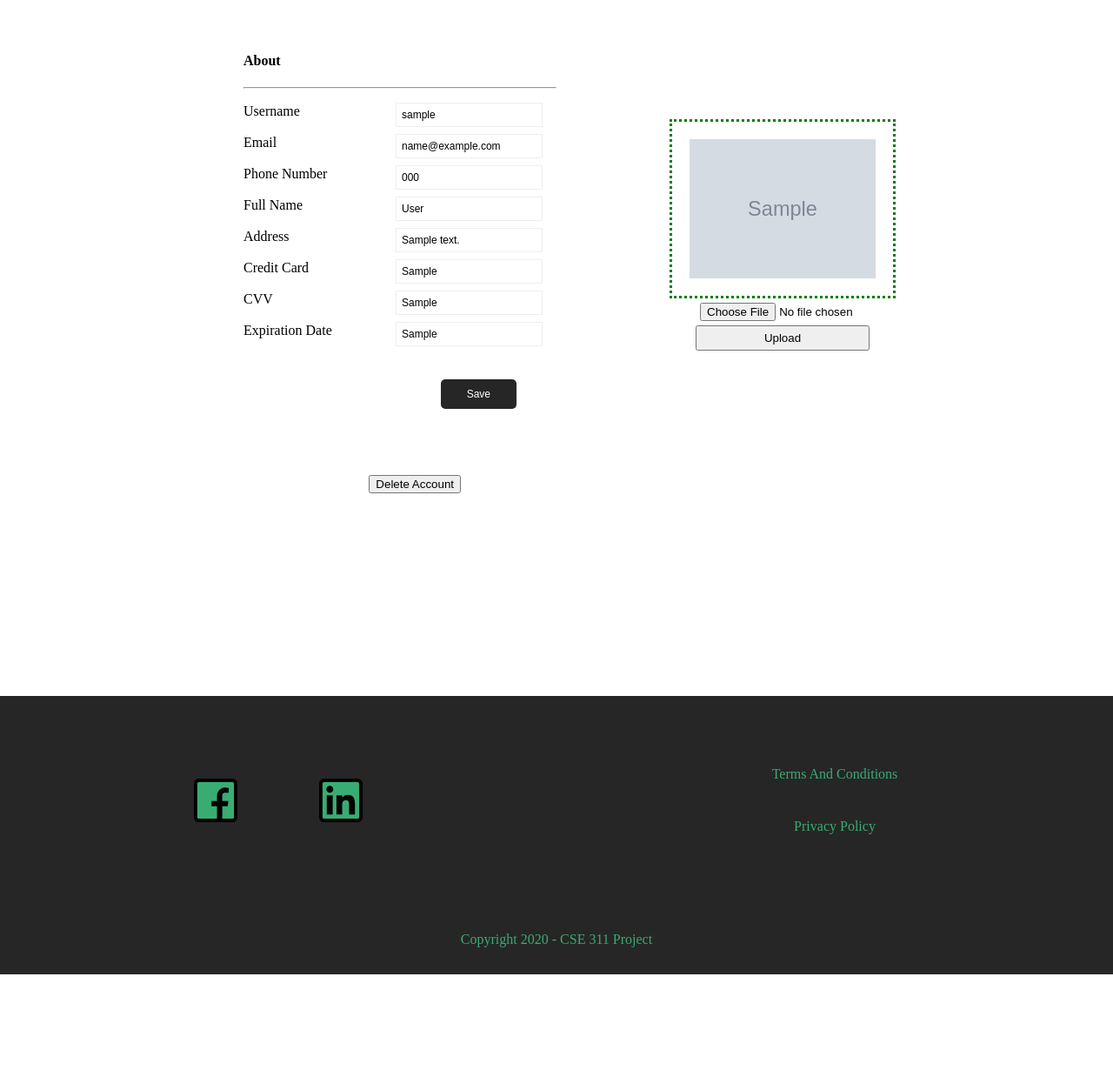
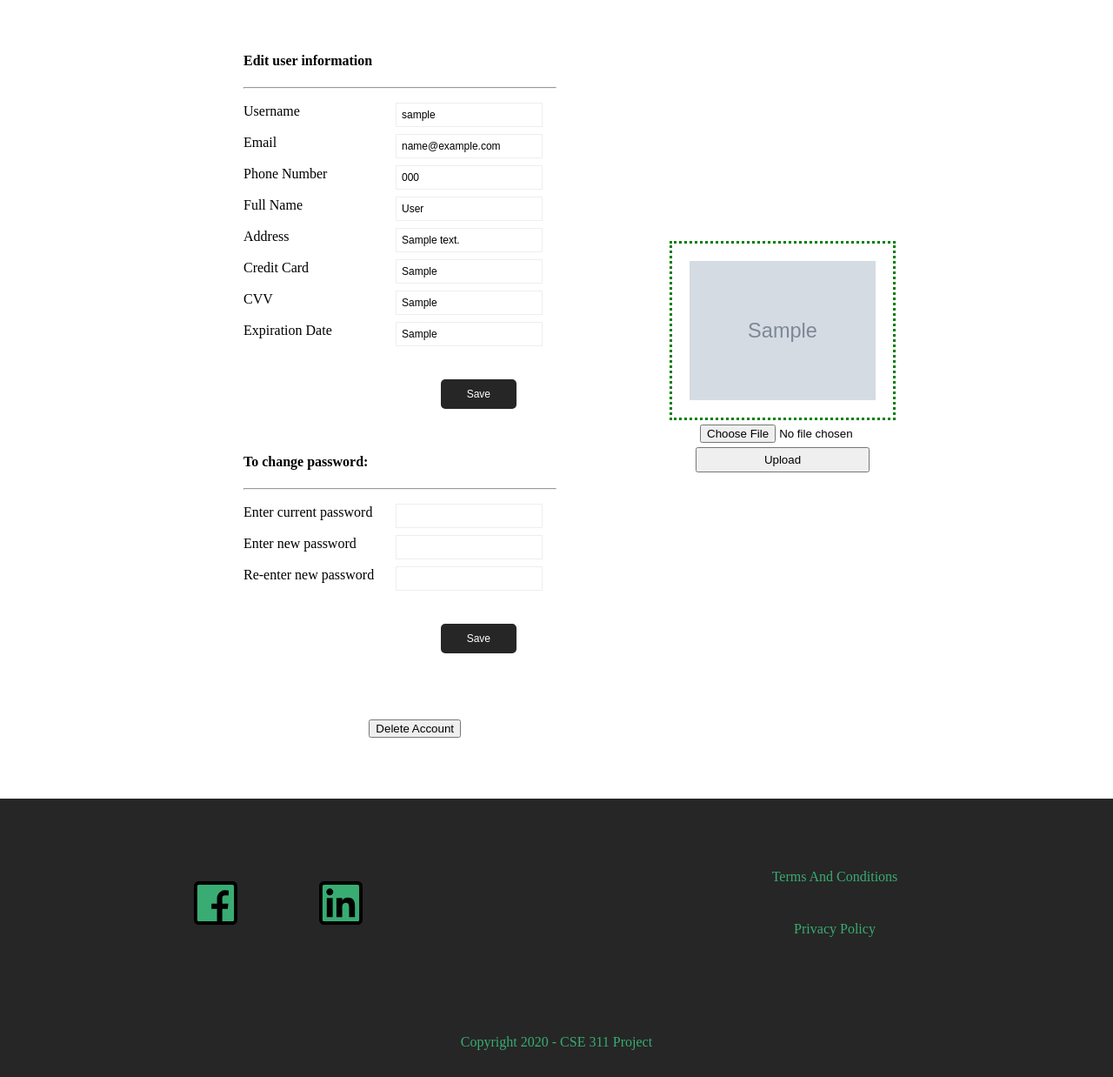
Before and after one commit to Awsaf780/project311-travel-management, a PHP site: page /settings.php in a window 1280 px wide. Shown: the part 80-1318 px from the top of the page at 87% size. Before the commit the page ends 1200 px from the top, so only its background shows below. Run offline with PHP 8.4, Linux system fonts and the light colour scheme; the visitor is signed in with stand-in values (Sample User, id 1); tables that the repository leaves empty or names only in its code hold one stand-in row (values such as "Sample post"); grey boxes marked "Sample" are stand-in pictures.

Commit message:
user password changing system added

```diff
--- a/settings.php
+++ b/settings.php
@@ -92,6 +92,23 @@ if($ans)
 
 exit;}
 }
+if (isset($_POST['save']))
+{
+  $getoldpass=mysqli_query($conn,"select pass from login where login.username='$login_session'");
+  $getoldpass1=mysqli_fetch_assoc($getoldpass);
+
+  if(($_POST['newpass']==$_POST['re_newpass']) AND ($_POST['currpass']==$getoldpass1['pass']))
+  {
+    $newpassword=$_POST['newpass'];
+    $updatepass=mysqli_query($conn,"update login set pass='$newpassword' where username='$login_session'");
+    echo "Pasword Updated Successfully!";
+  }
+  else
+  {
+    echo "failed! Try again!";
+
+  }
+}
 
 ?>
 <!DOCTYPE html>
@@ -104,7 +121,7 @@ exit;}
   <div class="feature-display">
 
     <div class="register-text">
-      <div><h4>About</h4><hr></div>
+      <div><h4>Edit user information</h4><hr></div>
       <div>
         <form style="width: 45vh" action="settings.php" method="POST">
 
@@ -124,6 +141,21 @@ exit;}
 
           </div>
         </form>
+      </div>
+      <div><h4>To change password:</h4><hr></div>
+      <div>
+      <form style="width: 45vh" action="settings.php" method="POST">
+        <div class="register-form"><label>Enter current password</label><input type="password" id="scr" name="currpass" value=""></div>
+        <div class="register-form"><label>Enter new password</label><input type="password" id="scr" name="newpass" value=""></div>
+        <div class="register-form"><label>Re-enter new password</label><input type="password" id="scr" name="re_newpass" value=""></div>
+        <div style="display: flex; align-items: center; justify-content: flex-end; padding: 30px;">
+          <div class="register-form">
+            <label for=""></label>
+            <input type="submit" id="submit" name="save" value="Save" href="#">
+          </div>
+
+        </div>
+      </form>
       </div>
     </div>
 
```
